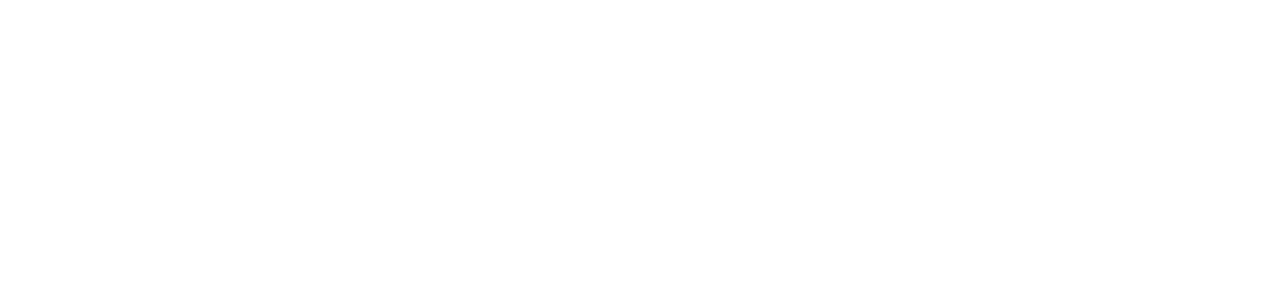
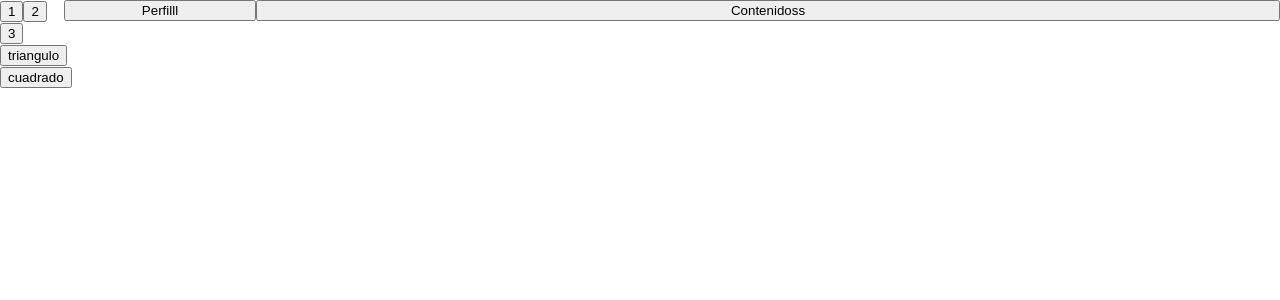
Before and after one commit to RubenChalapud/PracticaScss, a React (Create React App) app: page / in a window 1280 px wide. Shown: the top 300 px of the page. Built offline with nearby package versions, Linux system fonts and the light colour scheme.

Commit message:
Creación de Css y estilos de los contenedores creados.

```diff
--- a/src/App.css
+++ b/src/App.css
@@ -1,38 +1,4 @@
 .App {
-  text-align: center;
+  display: flex;
+  flex-direction: row;
 }
-
-.App-logo {
-  height: 40vmin;
-  pointer-events: none;
-}
-
-@media (prefers-reduced-motion: no-preference) {
-  .App-logo {
-    animation: App-logo-spin infinite 20s linear;
-  }
-}
-
-.App-header {
-  background-color: #282c34;
-  min-height: 100vh;
-  display: flex;
-  flex-direction: column;
-  align-items: center;
-  justify-content: center;
-  font-size: calc(10px + 2vmin);
-  color: white;
-}
-
-.App-link {
-  color: #61dafb;
-}
-
-@keyframes App-logo-spin {
-  from {
-    transform: rotate(0deg);
-  }
-  to {
-    transform: rotate(360deg);
-  }
-}
--- a/src/Components/Contenido/Contenido.js
+++ b/src/Components/Contenido/Contenido.js
@@ -1,8 +1,10 @@
 import React from "react";
+import "./Contenidos.css"
 
 function Contenidos() {
     return (
       <div className="o-contenidos">
+        <button>Contenidoss</button>
 
 
       </div>
--- /dev/null
+++ b/src/Components/Contenido/Contenidos.css
@@ -0,0 +1,6 @@
+.o-contenidos {
+    display: flex;
+    flex-direction: column;
+    max-width: 80%;
+    width: 80%;
+}
--- /dev/null
+++ b/src/Components/Navegacion/Navegacion.css
@@ -0,0 +1,6 @@
+.o-navegacion {
+    display: flex;
+    flex-direction: column;
+    max-width: 5%;
+    width: 5%;
+}
--- a/src/Components/Navegacion/Navegacion.js
+++ b/src/Components/Navegacion/Navegacion.js
@@ -1,10 +1,18 @@
 import React from "react";
+import "./Navegacion.css"
 
 function Navegacion() {
     return (
       <div className="o-navegacion">
-
-
+        <div className="o-nav-icons">
+          <button>1</button>
+          <button>2</button>
+          <button>3</button>
+        </div>
+        <div className="o-nav-botones">
+          <button>triangulo</button>
+          <button>cuadrado</button>
+        </div>
       </div>
     );
   }
--- /dev/null
+++ b/src/Components/Perfil/Perfil.css
@@ -0,0 +1,6 @@
+.o-perfil {
+    display: flex;
+    flex-direction: column;
+    max-width: 15%;
+    width: 15%;
+}
--- a/src/Components/Perfil/Perfil.js
+++ b/src/Components/Perfil/Perfil.js
@@ -1,9 +1,10 @@
 import React from "react";
+import "./Perfil.css"
 
 function Perfil() {
     return (
       <div className="o-perfil">
-
+        <button>Perfilll</button>
 
       </div>
     );
```
